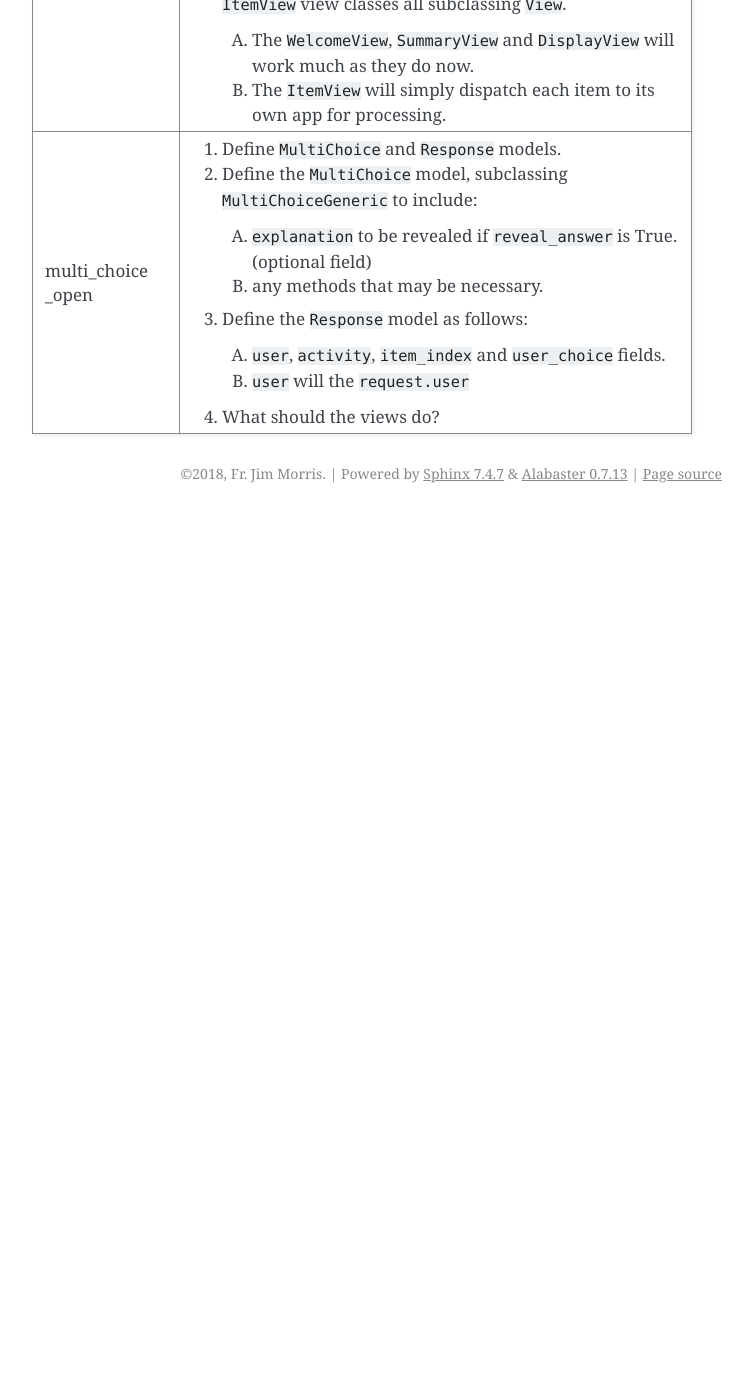
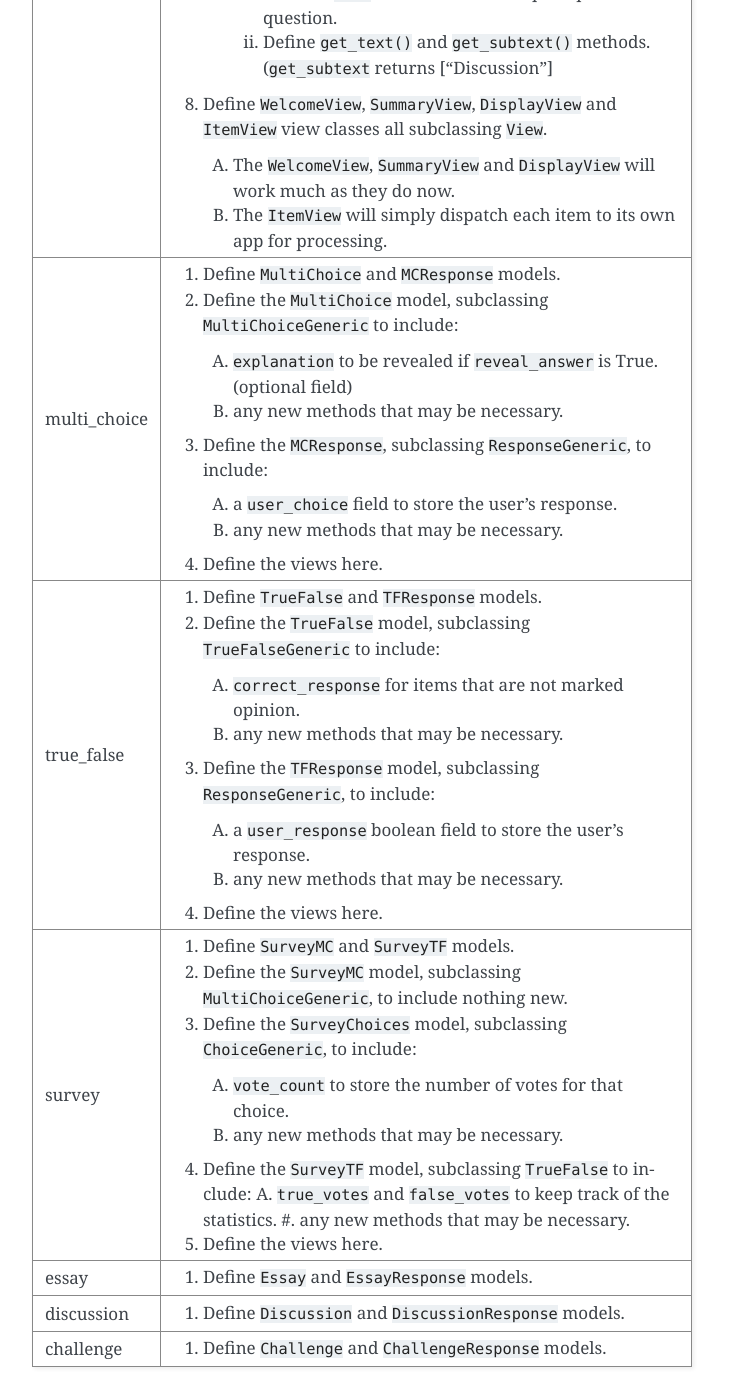
Before and after one commit to JMorris1575/confirmation2019, a Sphinx documentation site: the page built from docs/design.rst, in a window 1280 px wide and 1400 px high, scrolled down 10503 px. Shown: the whole window, without its empty margins (388-1141 px from the left). Built offline with Sphinx 7.4.7, drawn with Linux system fonts in a browser that asks for light colours; before the commit the page ends 11016 px from its top, so only the background shows below that; some of the changed text lies outside the part shown.

Commit message:
First draft of new app definitions

```diff
--- a/docs/design.rst
+++ b/docs/design.rst
@@ -367,8 +367,8 @@ Here is a chart of various apps and their duties as I now conceive them:
 +--------------+-------------------------------------------------------------------------------------------------------+
 |   App Name   |                                                Duties                                                 |
 +==============+=======================================================================================================+
-| activity     | #. Define the ``Activity``, ``Image``, ``Item`` and ``CompletedBy`` models; and perhaps generic       |
-|              |    models of all possible item types.                                                                 |
+| activity     | #. Define the ``Activity``, ``Image``, ``Item``, ``ResponseGeneric`` and ``CompletedBy`` models; and  |
+|              |    generic models of all possible item types.                                                         |
 |              | #. Define the ``Activity`` model to include:                                                          |
 |              |                                                                                                       |
 |              |    A. ``index``, ``name``, ``slug``, ``overview``, ``image``, ``publish_date``, ``closing_date``, and |
@@ -377,11 +377,17 @@ Here is a chart of various apps and their duties as I now conceive them:
 |              |                                                                                                       |
 |              | #. Define the ``Item`` model to include:                                                              |
 |              |                                                                                                       |
-|              |    A. ``activity``, ``index``, ``title``, ``opinion``, ``reveal_answer`` and ``visible`` fields.      |
+|              |    A. ``activity``, ``index``, ``title``, ``privacy_type``, ``opinion``, ``reveal_answer`` and        |
+|              |       ``visible`` fields.                                                                             |
 |              |    #. ``previous()`` and ``next()`` methods to handle paging [may require permission calls to child   |
 |              |       models].                                                                                        |
 |              |                                                                                                       |
 |              | #. Define the ``Image`` model, before the ``Activity`` model, to include filename and category.       |
+|              | #. Define the ``GenericResponse`` model to include:                                                   |
+|              |                                                                                                       |
+|              |    A. ``user``, ``activity`` and ``item_index`` fields.                                               |
+|              |    #. know that ``user`` here may end up to be ``Anonymous User``.                                    |
+|              |                                                                                                       |
 |              | #. Define the ``CompletedBy`` model to include:                                                       |
 |              |                                                                                                       |
 |              |    A. ``user``, ``activity``, ``created`` and ``last_edited`` fields.                                 |
@@ -416,16 +422,48 @@ Here is a chart of various apps and their duties as I now conceive them:
 |              |    A. The ``WelcomeView``, ``SummaryView`` and ``DisplayView`` will work much as they do now.         |
 |              |    #. The ``ItemView`` will simply dispatch each item to its own app for processing.                  |
 +--------------+-------------------------------------------------------------------------------------------------------+
-| multi_choice | #. Define ``MultiChoice`` and ``Response`` models.                                                    |
-| _open        | #. Define the ``MultiChoice`` model, subclassing ``MultiChoiceGeneric`` to include:                   |
+| multi_choice | #. Define ``MultiChoice`` and ``MCResponse`` models.                                                  |
+|              | #. Define the ``MultiChoice`` model, subclassing ``MultiChoiceGeneric`` to include:                   |
 |              |                                                                                                       |
 |              |    A. ``explanation`` to be revealed if ``reveal_answer`` is True. (optional field)                   |
-|              |    #. any methods that may be necessary.                                                              |
+|              |    #. any new methods that may be necessary.                                                          |
 |              |                                                                                                       |
-|              | #. Define the ``Response`` model as follows:                                                          |
+|              | #. Define the ``MCResponse``, subclassing ``ResponseGeneric``, to include:                            |
 |              |                                                                                                       |
-|              |    A. ``user``, ``activity``, ``item_index`` and ``user_choice`` fields.                              |
-|              |    #. ``user`` will the ``request.user``                                                              |
+|              |    A. a ``user_choice`` field to store the user's response.                                           |
+|              |    #. any new methods that may be necessary.                                                          |
 |              |                                                                                                       |
-|              | #. What should the views do?                                                                          |
+|              | #. Define the views here.                                                                             |
 +--------------+-------------------------------------------------------------------------------------------------------+
+| true_false   | #. Define ``TrueFalse`` and ``TFResponse`` models.                                                    |
+|              | #. Define the ``TrueFalse`` model, subclassing ``TrueFalseGeneric`` to include:                       |
+|              |                                                                                                       |
+|              |    A. ``correct_response`` for items that are not marked opinion.                                     |
+|              |    #. any new methods that may be necessary.                                                          |
+|              |                                                                                                       |
+|              | #. Define the ``TFResponse`` model, subclassing ``ResponseGeneric``, to include:                      |
+|              |                                                                                                       |
+|              |    A. a ``user_response`` boolean field to store the user's response.                                 |
+|              |    #. any new methods that may be necessary.                                                          |
+|              |                                                                                                       |
+|              | #. Define the views here.                                                                             |
++--------------+-------------------------------------------------------------------------------------------------------+
+| survey       | #. Define ``SurveyMC`` and ``SurveyTF`` models.                                                       |
+|              | #. Define the ``SurveyMC`` model, subclassing ``MultiChoiceGeneric``, to include nothing new.         |
+|              | #. Define the ``SurveyChoices`` model, subclassing ``ChoiceGeneric``, to include:                     |
+|              |                                                                                                       |
+|              |    A. ``vote_count`` to store the number of votes for that choice.                                    |
+|              |    #. any new methods that may be necessary.                                                          |
+|              |                                                                                                       |
+|              | #. Define the ``SurveyTF`` model, subclassing ``TrueFalse`` to include:                               |
+|              |    A. ``true_votes`` and ``false_votes`` to keep track of the statistics.                             |
+|              |    #. any new methods that may be necessary.                                                          |
+|              |                                                                                                       |
+|              | #. Define the views here.                                                                             |
++--------------+-------------------------------------------------------------------------------------------------------+
+| essay        | #. Define ``Essay`` and ``EssayResponse`` models.                                                     |
++--------------+-------------------------------------------------------------------------------------------------------+
+| discussion   | #. Define ``Discussion`` and ``DiscussionResponse`` models.                                           |
++--------------+-------------------------------------------------------------------------------------------------------+
+| challenge    | #. Define ``Challenge`` and ``ChallengeResponse`` models.                                             |
++--------------+-------------------------------------------------------------------------------------------------------+
```
